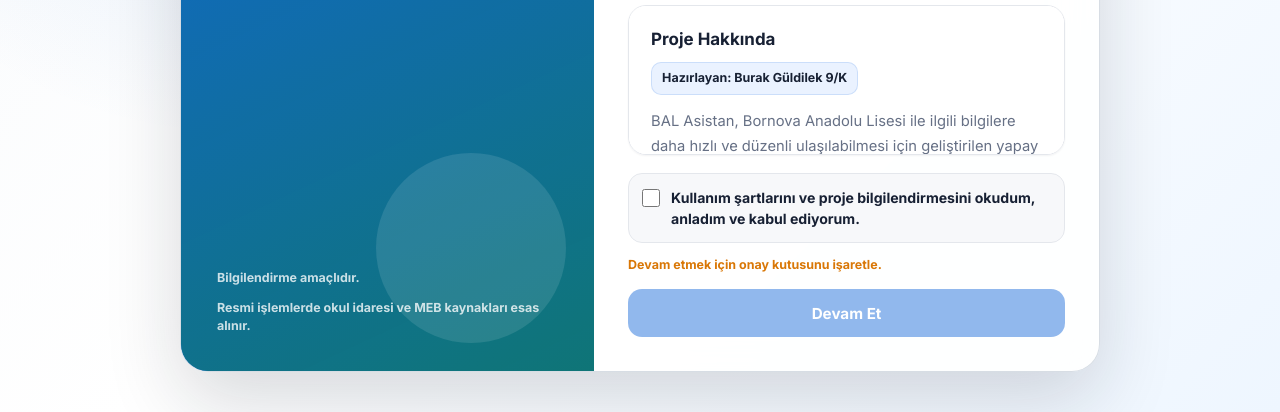
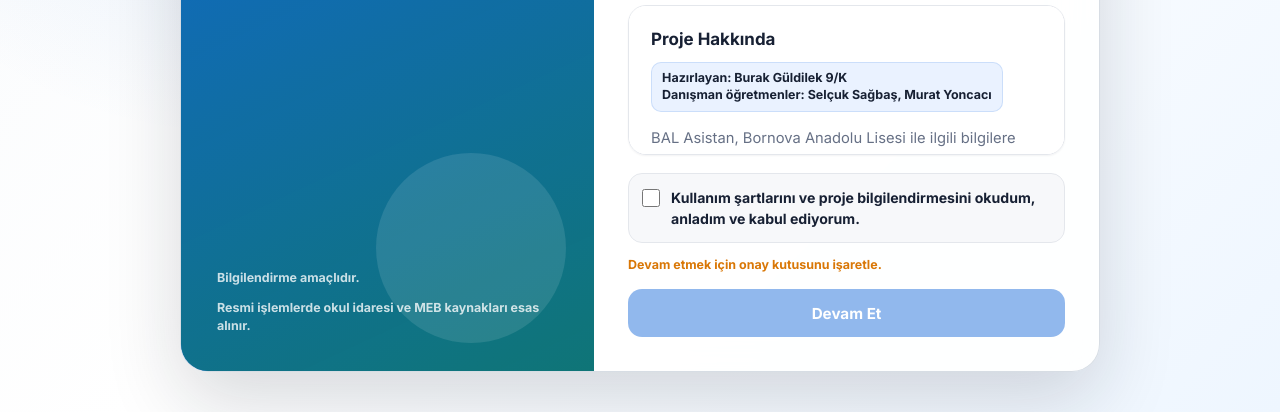
Before and after one commit to Burak599/BAL-Chatbot, a website: page web/index.html in a window 1280 px wide. Both pictures are taken after a click on the tab "Proje Hakkında". Shown: the part 388-800 px from the top of the page. Drawn offline with Linux system fonts and the light colour scheme; no server answers.

Commit message:
Hazırlayanlar kısmı düzenleme

```diff
--- a/web/index.html
+++ b/web/index.html
@@ -1256,7 +1256,8 @@
           <article class="gate-section" id="panel-about" role="tabpanel" aria-labelledby="tab-about">
             <h3>Proje Hakkında</h3>
             <div class="gate-author">
-              Hazırlayan: Burak Güldilek 9/K
+              Hazırlayan: Burak Güldilek 9/K<br />
+              Danışman öğretmenler: Selçuk Sağbaş, Murat Yoncacı
             </div>
             <p>BAL Asistan, Bornova Anadolu Lisesi ile ilgili bilgilere daha hızlı ve düzenli ulaşılabilmesi için geliştirilen yapay zeka destekli bir sohbet asistanıdır. Proje; okulun akademik yapısı, kampüsü, gelenekleri, ulaşım bilgileri, sosyal etkinlikleri ve sık sorulan konular hakkında kısa, anlaşılır ve kaynak odaklı yanıtlar vermeyi amaçlar.</p>
             <p>Asistan, hazırlanmış bilgi setinden ilgili parçaları bulur ve kullanıcının sorusuna göre yanıt üretir. Bu nedenle resmi bir okul sistemi değildir; bilgilendirme ve teknoloji geliştirme amacıyla hazırlanmış bir öğrenci çalışmasıdır.</p>
```
